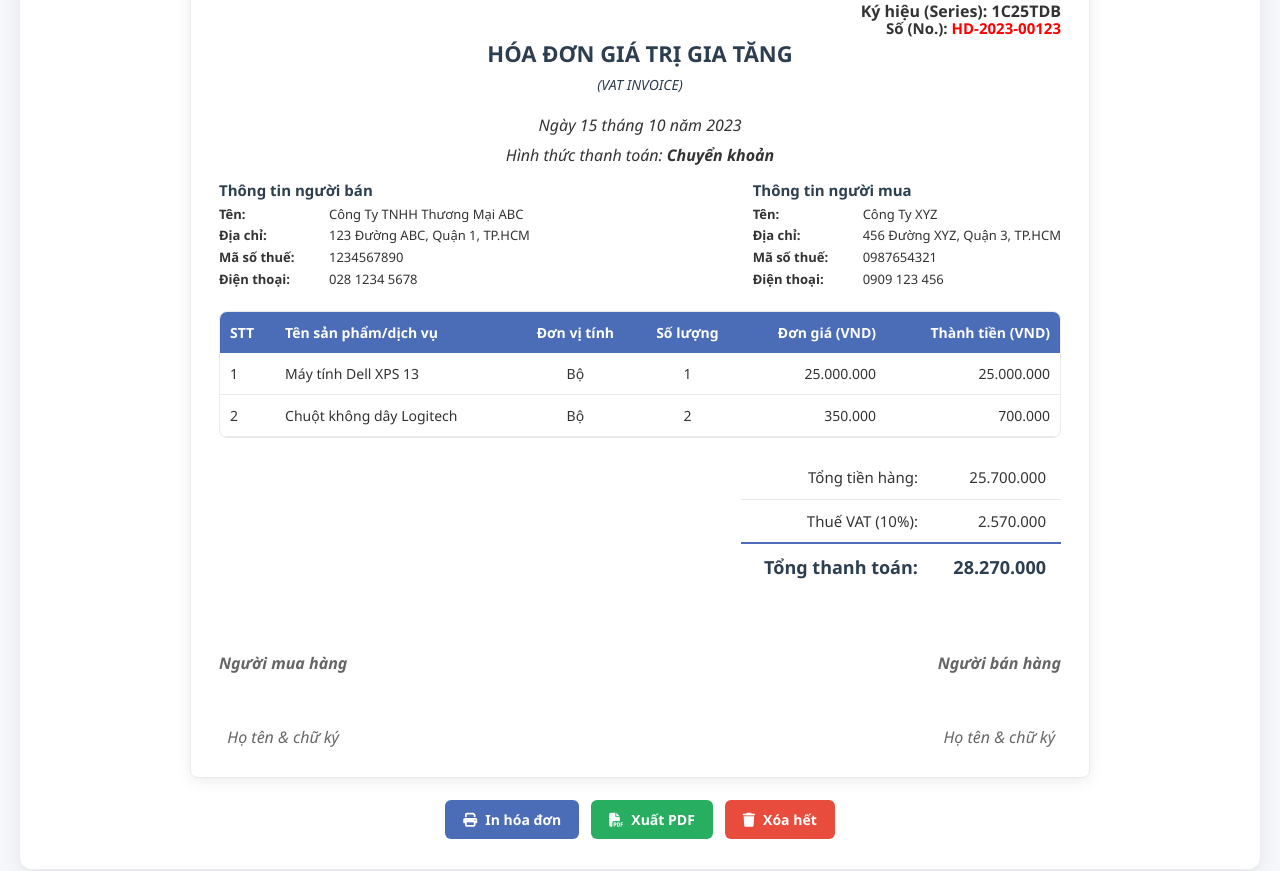
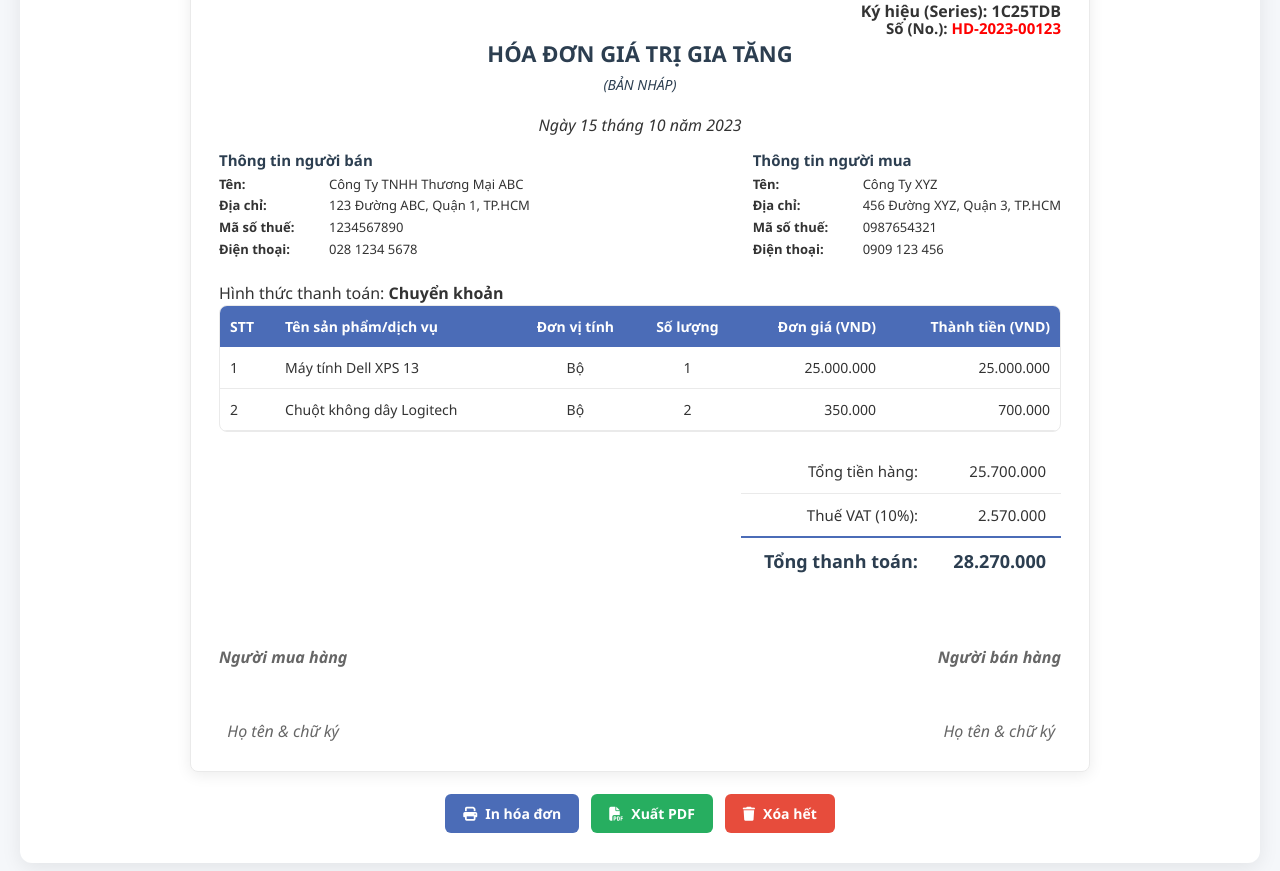
Before and after one commit to Bluesphere90/crif-inv-app, a website: page index.html in a window 1280 px wide. Shown: the part 1658-2529 px from the top of the page. Drawn offline with Linux system fonts and the light colour scheme.

```diff
--- a/index.html
+++ b/index.html
@@ -294,14 +294,14 @@
                         </div>
 					<div class="invoice-top">
                         <div class="invoice-title">
-                            <h2>HÓA ĐƠN GIÁ TRỊ GIA TĂNG <i style="font-size:14px; font-weight:normal;">(VAT INVOICE)</i></h2>
+                            <h2>HÓA ĐƠN GIÁ TRỊ GIA TĂNG <i style="font-size:14px; font-weight:normal;">(BẢN NHÁP)</i></h2>
                         </div>
                     </div>
 
                     <!-- Date displayed in Vietnamese full text -->
                     <div class="invoice-date" id="dateDisplay">
                         Ngày <span id="previewDay">15</span> tháng <span id="previewMonth">10</span> năm <span id="previewYear">2023</span>
-                        <div style="margin-top:6px;">Hình thức thanh toán: <span id="previewPaymentMethod" style="font-weight:700;">Chuyển khoản</span></div>
+
 
                     </div>
 
@@ -322,6 +322,8 @@
                             <div class="info-row"><span class="info-label">Điện thoại:</span><span id="previewBuyerPhone">0909 123 456</span></div>
                         </div>
                     </div>
+
+					<div style="margin-top:6px;">Hình thức thanh toán: <span id="previewPaymentMethod" style="font-weight:700;">Chuyển khoản</span></div>
 
                     <div class="invoice-table-container">
                         <table class="invoice-table">
```
